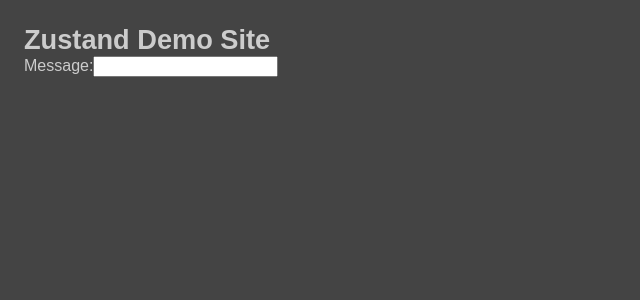
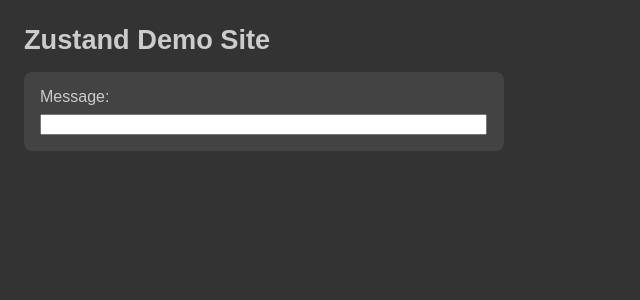
Before and after one commit to edwardtanguay/et02-zustand-state-demo, a React (Vite) app: page / in a window 1280 px wide. Shown: the top 300 px of the page, without its empty margins (0-640 px from the left). Built offline with nearby package versions, Linux system fonts and the light colour scheme.

Commit message:
with styling

```diff
--- a/src/App.scss
+++ b/src/App.scss
@@ -1,23 +1,100 @@
+$dataColor: yellow;
+
 body {
-        background-color: #444;
+    background-color: #333;
     color: #ccc;
     font-family: sans-serif;
     padding: 1rem;
 
     h1 {
         font-size: 1.7rem;
-            margin: 0;
+        margin: 0 0 1rem 0;
     }
 
-        animation: fadein .2s ease-in;
+    .App {
+
+        main {
+            display: flex;
+            gap: 1rem;
+
+            section.controlArea {
+                width: 30rem;
+
+                h1 {
+                    margin: 0 0 1rem 0;
                 }
 
-    @keyframes fadein {
+                div.data {
+                    background-color: #434343;
+                    margin: 0 0 1rem 0;
+                    padding: 1rem;
+                    border-radius: .5rem;
+
+                    label {
+                        margin: 0 0 .5rem 0;
+                        display: block;
+                    }
+
+                    input {
+                        width: 98%;
+                        display: block;
+                    }
+
+                    button {
+                        margin: 0 .2rem .2rem 0;
+                    }
+                }
+            }
+
+            section.dataArea {
+                h2 {
+                    margin: 0 0 1rem 0;
+                }
+
+                .infoBox {
+                    background-color: #777;
+                    padding: 1rem;
+                    width: 28rem;
+                    border-radius: 1rem;
+                    color: #222;
+
+                    label {
+                        font-weight: bold;
+                    }
+
+                    .theValue {
+                        color: $dataColor;
+                    }
+
+                    div.row {
+                        margin: 0 0 .5rem 0;
+
+                        ul {
+                            margin: .5rem 0 0 -.5rem;
+
+                            li {
+                                color: $dataColor;
+                            }
+                        }
+
+                        .spinner {
+                            font-size: 2rem;
+                            color: #444;
+                            animation: spin infinite 2s linear;
+                        }
+
+                        @keyframes spin {
                             from {
-            opacity: 0;
+                                transform: rotate(0deg);
                             }
 
                             to {
-            opacity: 1;
+                                transform: rotate(360deg);
                             }
                         }
+                    }
+                }
+            }
+        }
+    }
+}
```
Lines whose indentation alone changed are shown as unchanged.
